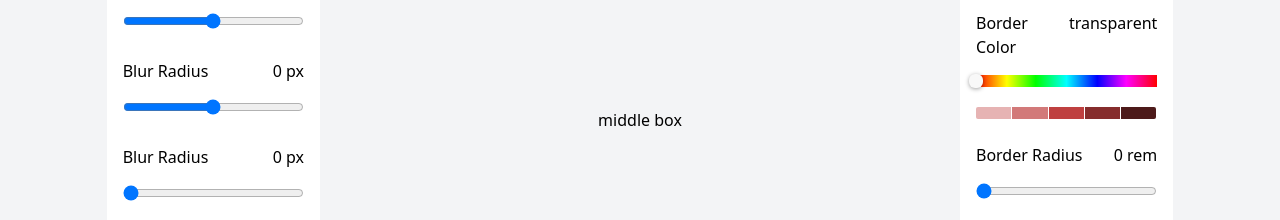
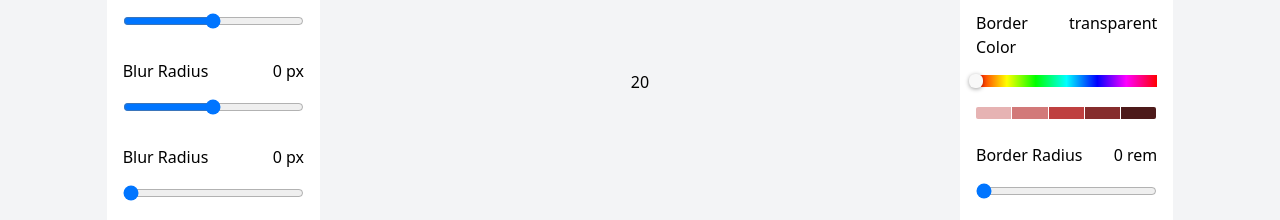
Before and after one commit to asmsaiff/css-box-shadow-generator-by-react, a React (Create React App) app: page / in a window 1280 px wide. Shown: the part 274-494 px from the top of the page. Built offline with nearby package versions, Linux system fonts and the light colour scheme.

Commit message:
receive data from child component

```diff
--- a/src/App.jsx
+++ b/src/App.jsx
@@ -4,20 +4,33 @@ import LeftPanel from './components/LeftPanel';
 import RightPanel from './components/RightPanel';
 
 export class App extends Component {
+    state = {
+        height: '20'
+    }
+
+    handleCallback = (props) =>{
+        this.setState({height: props})
+    }
+
     render() {
+
+
         return (
             <>
                 <Header />
 
                 <div className="w-10/12 mx-auto grid grid-cols-5">
                     <div className="py-6 px-4 my-6 bg-white">
-                        <LeftPanel />
+                        <LeftPanel/>
                     </div>
                     <div className="flex items-center justify-center my-6 px-4 col-span-3">
-                        middle box
+                        <div style={{ height: '100px' }}>
+                            {/* Middle Box */}
+                            {this.state.height}
+                        </div>
                     </div>
                     <div className="py-6 px-4 my-6 bg-white">
-                        <RightPanel />
+                        <RightPanel parentCallback={this.handleCallback}/>
                     </div>
                 </div>
             </>
```
